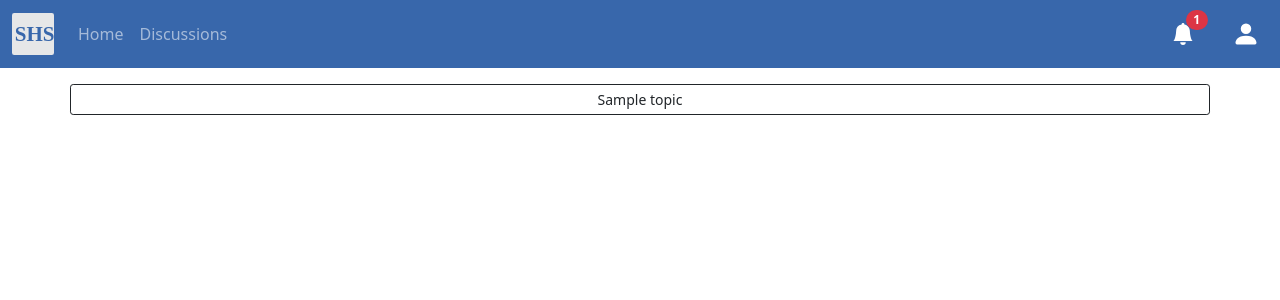
After one commit to hrmian/Student_Help_Site, a Django app: page /discussions/ in a window 1280 px wide. The commit adds this page. Shown: the top 300 px of the page. Run offline with Django 3.2, Linux system fonts and the light colour scheme; a user stored in the database is signed in; tables that the repository leaves empty hold one stand-in row (values such as "Sample post").

Commit message:
testing discussions/posts

```diff
--- a/Application/admin.py
+++ b/Application/admin.py
@@ -4,3 +4,5 @@ from Application.models import *
 # Register your models here.
 admin.site.register(User)
 admin.site.register(Course)
+admin.site.register(Topic)
+admin.site.register(Reply)
--- a/Application/models.py
+++ b/Application/models.py
@@ -17,3 +17,18 @@ class User(AbstractUser):
 class Course(models.Model):
     name = models.CharField(max_length=40, default='')
     professor = models.ForeignKey(User, on_delete=models.CASCADE)
+
+
+class Topic(models.Model):
+    subject = models.CharField(max_length=40)
+    content = models.CharField(max_length=1000)
+    timestamp = models.DateTimeField(auto_now_add=True)
+    user = models.ForeignKey(User, on_delete=models.CASCADE)
+    course = models.ForeignKey(Course, on_delete=models.CASCADE)
+
+
+class Reply(models.Model):
+    content = models.CharField(max_length=1000)
+    timestamp = models.DateTimeField(auto_now_add=True)
+    user = models.ForeignKey(User, on_delete=models.CASCADE)
+    topic = models.ForeignKey(Topic, on_delete=models.CASCADE)
--- a/Application/views.py
+++ b/Application/views.py
@@ -5,7 +5,7 @@ from django.http import HttpResponseRedirect
 from django.shortcuts import render, redirect
 from django.views import View
 from .forms import LoginForm
-from .models import User
+from .models import User, Topic, Reply
 
 
 @login_required()
@@ -16,3 +16,22 @@ def home(request):
 @login_required()
 def user_profile(request):
     return render(request, 'profile.html')
+
+
+@login_required()
+def discussions(request):
+    topics = Topic.objects.all()
+    return render(request, 'discussions.html', {'topics': topics})
+
+
+@login_required()
+def topic(request, discussion_topic):
+    t = None
+    replies = None
+    message = ''
+    if Topic.objects.filter(id=discussion_topic).exists():
+        t = Topic.objects.get(id=discussion_topic)
+        replies = Reply.objects.filter(topic__id=discussion_topic)
+    else:
+        message = "Topic does not exist"
+    return render(request, 'topic.html', {'message': message, 'topic': t, 'replies': replies})
--- a/Help_Site/urls.py
+++ b/Help_Site/urls.py
@@ -23,4 +23,6 @@ urlpatterns = [
     path('accounts/', include('django.contrib.auth.urls')),
     path('', views.home, name="home"),
     path('profile/', views.user_profile, name="profile"),
+    path('discussions/', views.discussions, name="discussions"),
+    path('topics/<int:discussion_topic>/', views.topic, name="topic"),
 ]
--- a/templates/base.html
+++ b/templates/base.html
@@ -27,6 +27,9 @@
             <ul class="navbar-nav me-auto mb-2 mb-lg-0">
                 <li class="nav-item">
                     <a class="nav-link" aria-current="page" href="{% url 'home' %}">Home</a>
+                </li>
+                <li class="nav-item">
+                    <a class="nav-link" aria-current="page" href="{% url 'discussions' %}">Discussions</a>
                 </li>
             </ul>
             <ul class="navbar-nav mr-auto">
--- /dev/null
+++ b/templates/discussions.html
@@ -0,0 +1,7 @@
+{% extends 'base.html' %}
+{% load static %}
+{% block content %}
+    {% for t in topics %}
+        <a href="{% url 'topic' discussion_topic=t.id %}"class="btn btn-sm btn-outline-dark">{{ t.subject }}</a>
+    {% endfor %}
+{% endblock %}
--- a/templates/registration/login.html
+++ b/templates/registration/login.html
@@ -24,7 +24,7 @@
                 {% endfor %}
                 <button type="submit" class="btn btn-success w-100 my-2">Log in</button>
                 <br>
-                <div class="row align-items-center no-gutters">
+                <div class="row align-items-center">
                     <span>
                         Don't have an account?
                         <a class="card-link text-decoration-none" href="/">Sign up</a>
```
Also changed, not shown: templates/topic.html (added, +12 -0 lines).
